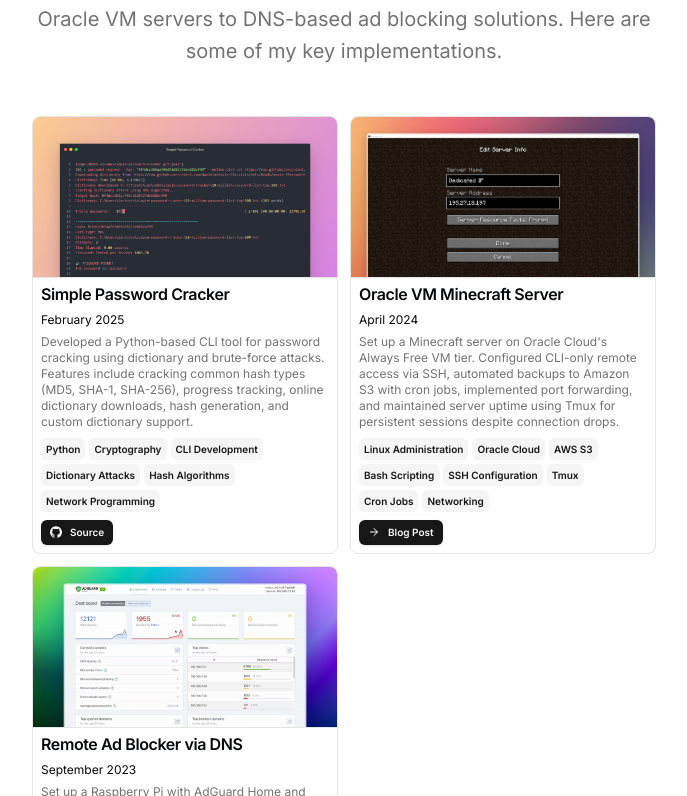
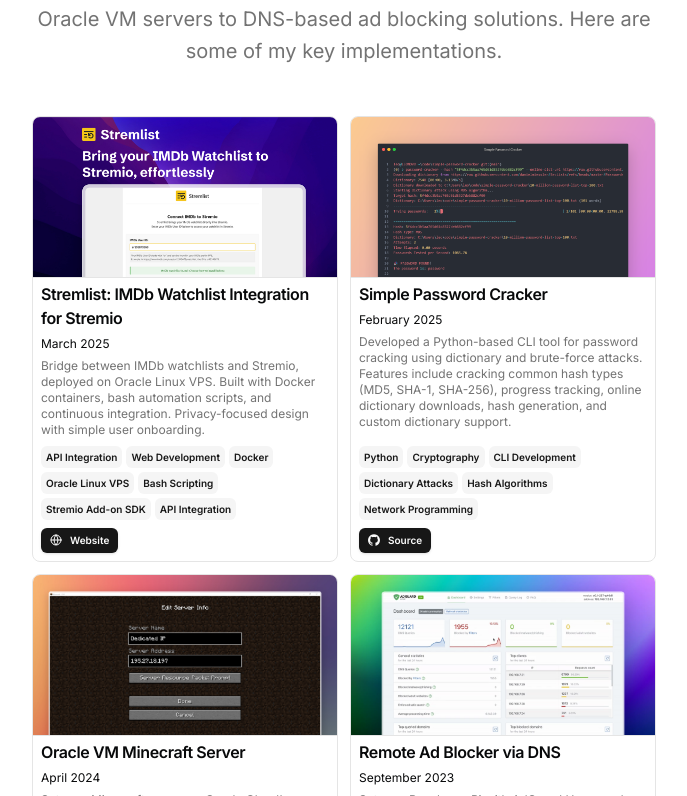
Before and after one commit to leo-mathurin/portfolio, a Next.js app: page / in a window 1280 px wide. Shown: the part 1404-2200 px from the top of the page, without its empty margins (296-983 px from the left). Built offline with nearby package versions, Linux system fonts and the light colour scheme.

Commit message:
added stremlist

```diff
--- a/src/app/page.tsx
+++ b/src/app/page.tsx
@@ -172,6 +172,7 @@ export default function Page() {
                     video={project.video}
                     links={project.links as any}
                     language={language}
+                    newWindow={(project as any).newWindow ?? false}
                   />
                 </BlurFade>
               ))}
--- a/src/components/project-card.tsx
+++ b/src/components/project-card.tsx
@@ -36,6 +36,9 @@ function translateDate(dateString: string, language: string) {
 function getLocalizedHref(href: string, language: string): string {
   if (!href || language === 'en') return href;
 
+  // Ne pas ajouter le paramètre de langue aux liens externes
+  if (href.startsWith('http')) return href;
+
   // Si l'URL contient déjà des paramètres, ajouter le paramètre de langue
   if (href.includes('?')) {
     return `${href}&lang=${language}`;
@@ -58,9 +61,11 @@ interface Props {
     type: string | { en: string; fr: string };
     href: string;
     icon: React.ReactNode;
+    newWindow?: boolean;
   }[];
   className?: string;
   language: string;
+  newWindow?: boolean;
 }
 
 export function ProjectCard({
@@ -75,6 +80,7 @@ export function ProjectCard({
   links,
   className,
   language,
+  newWindow,
 }: Props) {
   // Préparer l'URL localisée
   const localizedHref = href ? getLocalizedHref(href, language) : "#";
@@ -88,6 +94,7 @@ export function ProjectCard({
       <Link
         href={localizedHref}
         className={cn("block border-b cursor-pointer", className)}
+        {...(newWindow ? { target: "_blank", rel: "noopener noreferrer" } : {})}
       >
         {video && (
           <video
@@ -140,7 +147,11 @@ export function ProjectCard({
         {links && links.length > 0 && (
           <div className="flex flex-row flex-wrap items-start gap-1">
             {links?.map((link, idx) => (
-              <Link href={getLocalizedHref(link?.href, language)} key={idx}>
+              <Link
+                href={getLocalizedHref(link?.href, language)}
+                key={idx}
+                {...(link.newWindow || (link.href.startsWith('http') && newWindow) ? { target: "_blank", rel: "noopener noreferrer" } : {})}
+              >
                 <Badge key={idx} className="flex gap-2 px-2 py-1 text-[10px]">
                   {link.icon}
                   {typeof link.type === 'string' ? link.type : (link.type as {en: string, fr: string})[language as 'en' | 'fr']}
--- a/src/data/resume.tsx
+++ b/src/data/resume.tsx
@@ -155,6 +155,42 @@ export const DATA = {
     },
   ],
   projects: [
+    {
+      title: {
+        en: "Stremlist: IMDb Watchlist Integration for Stremio",
+        fr: "Stremlist: Intégration des Listes IMDb pour Stremio"
+      },
+      href: "https://stremlist.com",
+      dates: "March 2025",
+      active: true,
+      newWindow: true,
+      description: {
+        en: "Bridge between IMDb watchlists and Stremio, deployed on Oracle Linux VPS. Built with Docker containers, bash automation scripts, and continuous integration. Privacy-focused design with simple user onboarding.",
+        fr: "Pont entre liste de favoris IMDb et Stremio, déployé sur VPS Oracle Linux. Développé avec des conteneurs Docker, scripts bash d'automatisation et intégration continue. Conception axée sur la confidentialité avec processus d'intégration simplifié."
+      },
+      technologies: [
+        { en: "API Integration", fr: "Intégration API" },
+        { en: "Web Development", fr: "Développement Web" },
+        { en: "Docker", fr: "Docker" },
+        { en: "Oracle Linux VPS", fr: "VPS Oracle Linux" },
+        { en: "Bash Scripting", fr: "Scripts Bash" },
+        { en: "Stremio Add-on SDK", fr: "SDK Add-on Stremio" },
+        { en: "API Integration", fr: "Intégration API" },
+      ],
+      links: [
+        {
+          type: {
+            en: "Website",
+            fr: "Site Web"
+          },
+          href: "https://stremlist.com",
+          icon: <Icons.globe className="size-3" />,
+          newWindow: true
+        }
+      ],
+      image: "/stremlist.png",
+      video: "",
+    },
     {
       title: {
         en: "Oracle VM Minecraft Server",
```
Also changed, not shown: public/stremlist.png (added).
